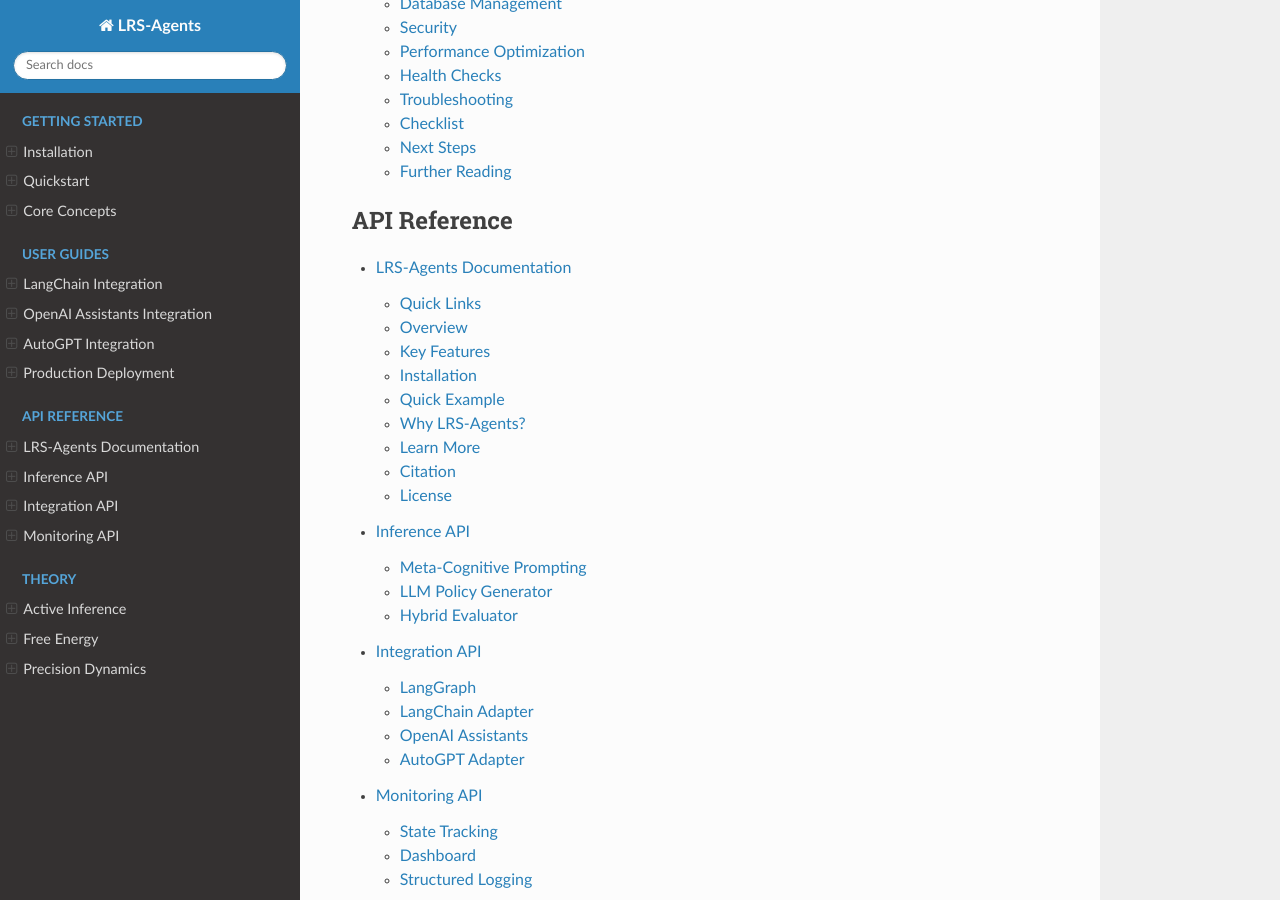
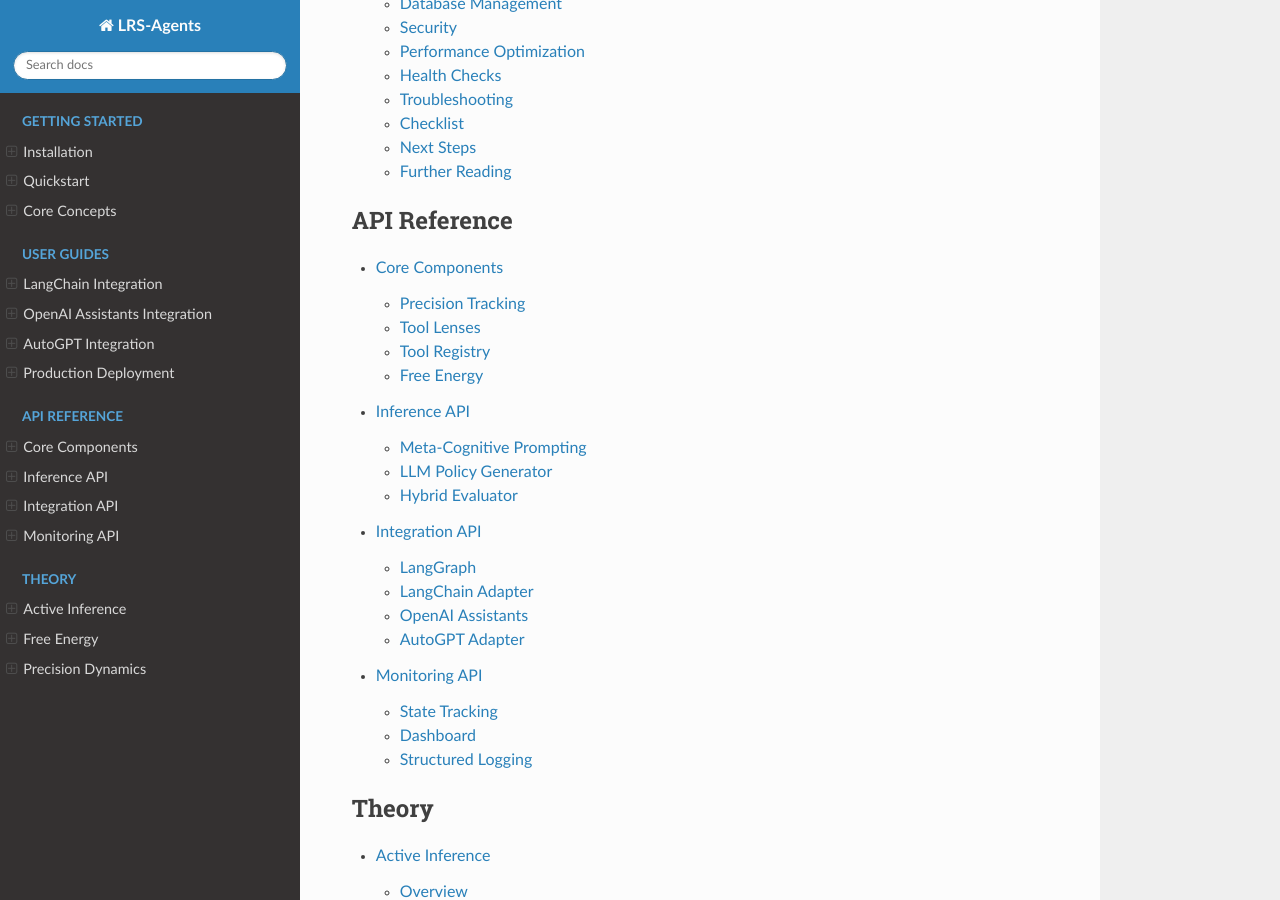
Before and after one commit to NeuralBlitz/lrs-agents, a Sphinx documentation site: the page built from docs/source/index.rst, in a window 1280 px wide and 900 px high, scrolled down 2568 px. Built offline with Sphinx 7.4.7 and the Read the Docs theme 3.1.0, drawn with Linux system fonts in a browser that asks for light colours; pages that are not in the unit, such as notebooks, are missing from menus; some of the changed lines change nothing that is shown.

Commit message:
Update core.rst

```diff
--- a/docs/source/api/core.rst
+++ b/docs/source/api/core.rst
@@ -1,158 +1,41 @@
-LRS-Agents Documentation
-========================
-
-**LRS-Agents** is a Python framework for building resilient AI agents using Active Inference and Predictive Processing. Agents automatically adapt when tools fail, tracking precision (confidence) across hierarchical levels and exploring alternatives when surprises occur.
+Core Components
+===============
 
 .. toctree::
    :maxdepth: 2
-   :caption: Getting Started
+   :caption: Contents:
 
-   getting_started/installation
-   getting_started/quickstart
-   getting_started/core_concepts
+.. note::
+   This section documents the core Active Inference components of LRS-Agents.
 
-.. toctree::
-   :maxdepth: 2
-   :caption: User Guides
+Precision Tracking
+------------------
 
-   guides/langchain_integration
-   guides/openai_assistants
-   guides/autogpt_integration
-   guides/production_deployment
+.. automodule:: lrs.core.precision
+   :members:
+   :undoc-members:
+   :show-inheritance:
 
-.. toctree::
-   :maxdepth: 2
-   :caption: API Reference
-
-   api/core
-   api/inference
-   api/integration
-   api/monitoring
-
-.. toctree::
-   :maxdepth: 2
-   :caption: Theory
-
-   theory/active_inference
-   theory/free_energy
-   theory/precision_dynamics
-
-.. toctree::
-   :maxdepth: 2
-   :caption: Tutorials
-
-   tutorials/01_quickstart
-   tutorials/02_understanding_precision
-   tutorials/03_tool_composition
-   tutorials/04_chaos_scriptorium
-
-Quick Links
+Tool Lenses
 -----------
 
-* :ref:`genindex`
-* :ref:`modindex`
-* :ref:`search`
+.. automodule:: lrs.core.lens
+   :members:
+   :undoc-members:
+   :show-inheritance:
 
-Overview
---------
-
-LRS-Agents provides:
-
-* **Automatic Adaptation**: Agents adapt when tools fail—no manual error handling needed
-* **Precision Tracking**: Hierarchical confidence tracking (abstract, planning, execution)
-* **Expected Free Energy**: Mathematical framework for policy selection
-* **LLM Integration**: Use LLMs as variational proposal mechanisms
-* **Multi-Agent Support**: Social precision tracking and coordination
-
-Key Features
-------------
-
-🎯 **Automatic Adaptation**
-   Agents detect surprises and adapt strategies automatically
-
-🧠 **Hierarchical Precision**
-   Track confidence at multiple levels (abstract, planning, execution)
-
-⚡ **Expected Free Energy**
-   Balance exploration (information gain) vs exploitation (reward)
-
-🤖 **LLM Integration**
-   Use Claude, GPT-4, or any LLM for policy generation
-
-🔧 **Framework Agnostic**
-   Works with LangChain, OpenAI Assistants, AutoGPT
-
-📊 **Built-in Monitoring**
-   Streamlit dashboard, structured logging, state tracking
-
-Installation
-------------
-
-.. code-block:: bash
-
-   pip install lrs-agents
-
-Quick Example
+Tool Registry
 -------------
 
-.. code-block:: python
+.. automodule:: lrs.core.registry
+   :members:
+   :undoc-members:
+   :show-inheritance:
 
-   from langchain_anthropic import ChatAnthropic
-   from lrs import create_lrs_agent
-   from lrs.core.lens import ToolLens, ExecutionResult
+Free Energy
+-----------
 
-   # Define a tool
-   class WeatherTool(ToolLens):
-       def get(self, state):
-           # Tool implementation
-           return ExecutionResult(True, "sunny", None, 0.1)
-
-       def set(self, state, obs):
-           return {**state, 'weather': obs}
-
-   # Create agent
-   llm = ChatAnthropic(model="claude-sonnet-4-20250514")
-   agent = create_lrs_agent(llm, [WeatherTool()])
-
-   # Run task
-   result = agent.invoke({
-       'messages': [{'role': 'user', 'content': 'Get weather'}],
-       'max_iterations': 10
-   })
-
-Why LRS-Agents?
----------------
-
-Traditional agents fail when tools break. They need manual error handling, retry logic, and fallback strategies. LRS-Agents solve this through **Active Inference**:
-
-1. **Track Precision**: Agents maintain confidence in their world model
-2. **Detect Surprises**: High prediction errors signal problems
-3. **Adapt Automatically**: Low precision triggers exploration of alternatives
-4. **No Manual Handling**: The framework handles failures automatically
-
-Learn More
-----------
-
-* Read the :doc:`getting_started/quickstart` guide
-* Understand :doc:`getting_started/core_concepts`
-* Explore :doc:`tutorials/01_quickstart`
-* Check out the `GitHub repository <https://github.com/YourOrg/lrs-agents>`_
-
-Citation
---------
-
-If you use LRS-Agents in your research, please cite:
-
-.. code-block:: bibtex
-
-   @software{lrs_agents,
-     title = {LRS-Agents: Resilient AI Agents via Active Inference},
-     author = {LRS-Agents Contributors},
-     year = {2024},
-     url = {https://github.com/YourOrg/lrs-agents}
-   }
-
-License
--------
-
-LRS-Agents is released under the MIT License. See the LICENSE file for details.
+.. automodule:: lrs.core.free_energy
+   :members:
+   :undoc-members:
+   :show-inheritance:
```
